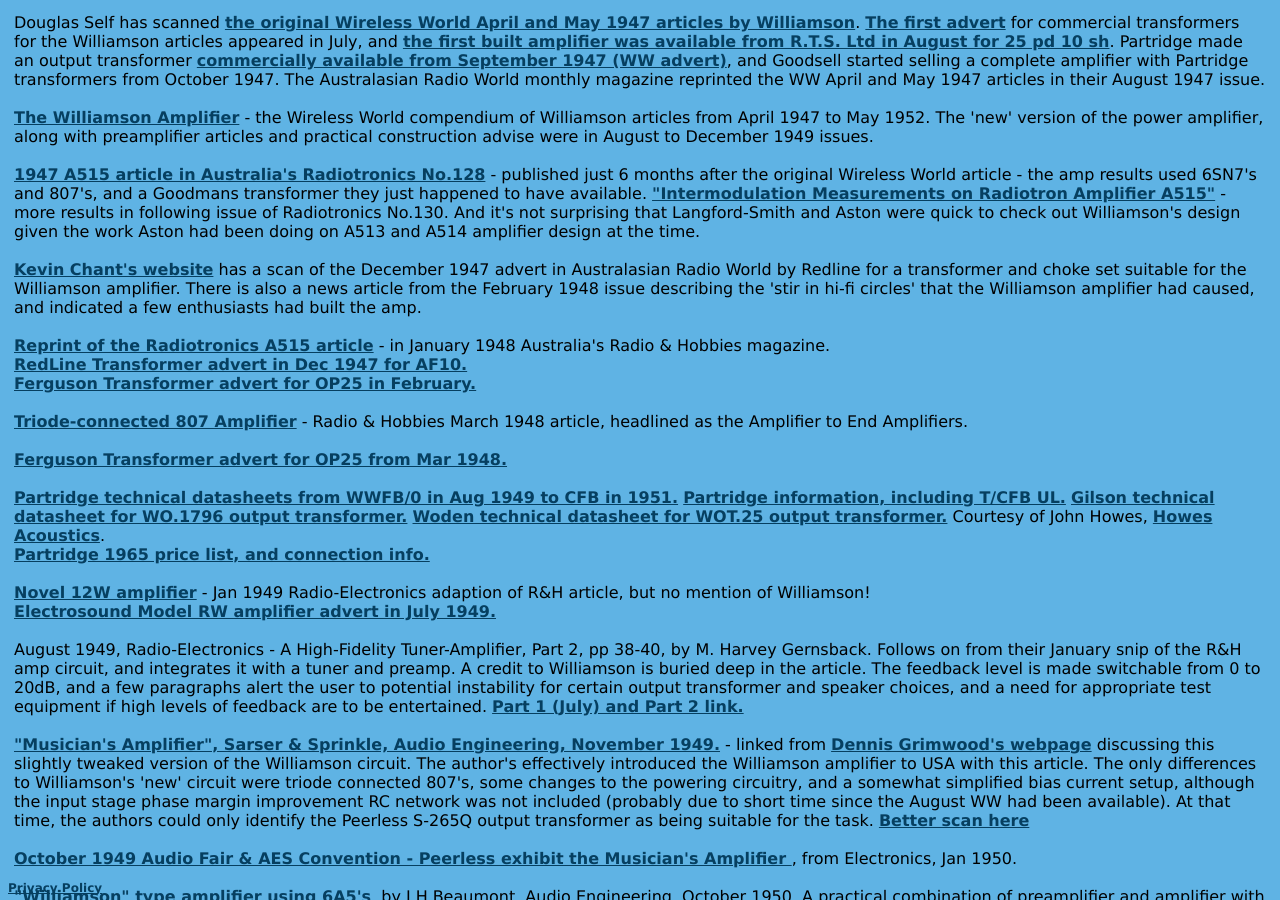
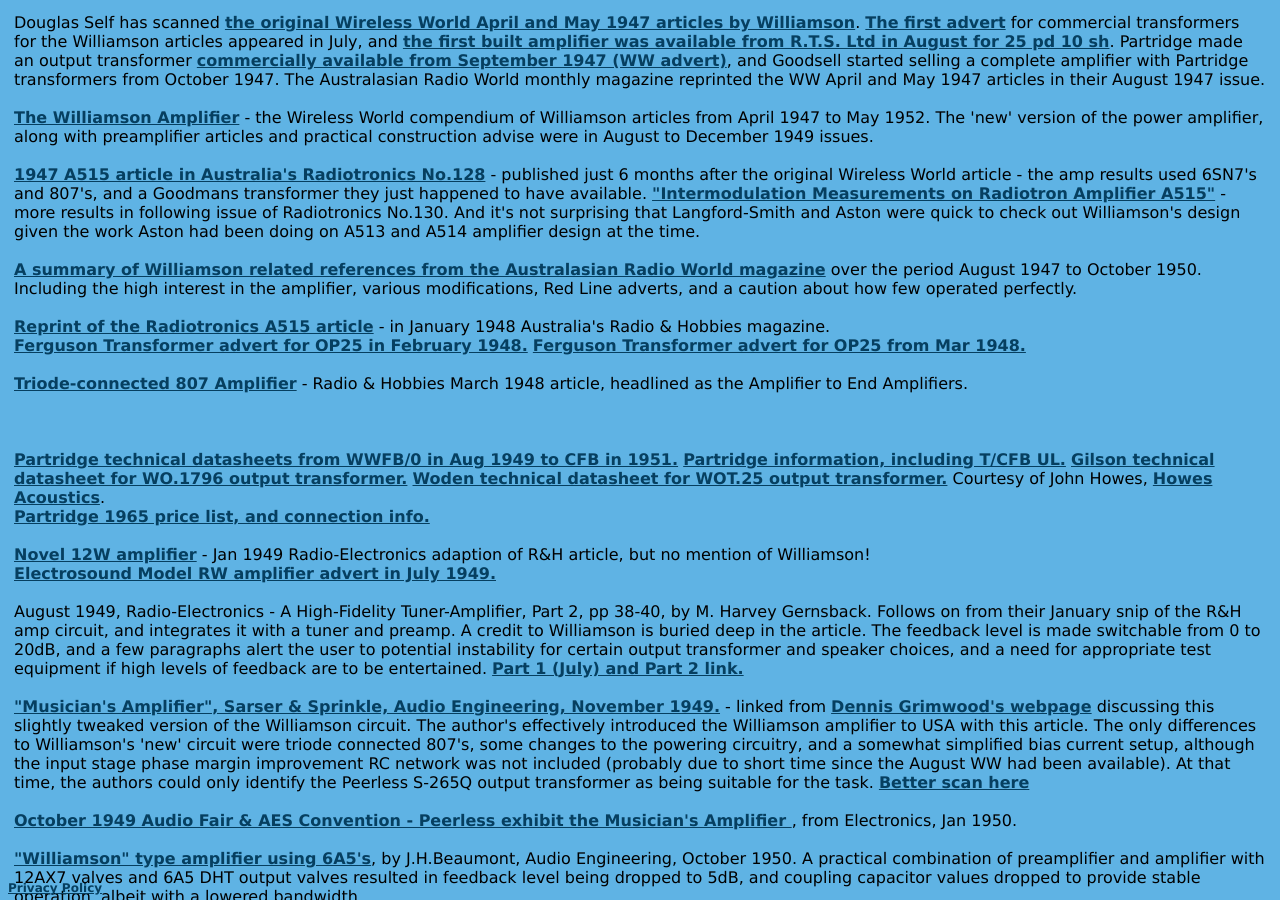
Before and after one commit to michael-robbins/michael-robbins.github.io, a Jekyll site: the page built from projects/Williamson.html, in a window 1280 px wide and 900 px high, scrolled down 1576 px. Built offline with Jekyll 4.4.1, drawn with Linux system fonts in a browser that asks for light colours; some of the changed text lies outside the part shown.

Commit message:
Update Williamson.html

```diff
--- a/projects/Williamson.html
+++ b/projects/Williamson.html
@@ -57,18 +57,16 @@
       <a href="/static/A515.pdf">1947 A515 article in Australia's Radiotronics No.128</a> - published just 6 months after the original Wireless World article - the amp results used 6SN7's and 807's, and a Goodmans transformer they just happened to have available.
       <a href="/static/intermodulation-A515.pdf">"Intermodulation Measurements on Radiotron Amplifier A515"</a> - more results in following issue of Radiotronics No.130. And it's not surprising that Langford-Smith and Aston were quick to check out Williamson's design given the work Aston had been doing on A513 and A514 amplifier design at the time.
       <br /><br />
-      <a href="http://www.kevinchant.com/williamson.html">Kevin Chant's website</a> has a scan of the December 1947 advert in Australasian Radio World by Redline for a transformer and choke set suitable for the Williamson amplifier.
-      There is also a news article from the February 1948 issue describing the 'stir in hi-fi circles' that the Williamson amplifier had caused, and indicated a few enthusiasts had built the amp.
+      <a href="/static/ARW%20summary.pdf">A summary of Williamson related references from the Australasian Radio World magazine</a> over the period August 1947 to October 1950.
+      <br />Including the high interest in the amplifier, various modifications, Red Line adverts, and a caution about how few operated perfectly.
       <br /><br />
       <a href="/static/A515 Amplifier January R&H 1948.pdf">Reprint of the Radiotronics A515 article</a> - in January 1948 Australia's Radio & Hobbies magazine.
       <br />
-      <a href="/static/RedlineDec1947.pdf"> RedLine Transformer advert in Dec 1947 for AF10.</a>
-      <br />
-      <a href="/static/FergusonFeb1948.pdf"> Ferguson Transformer advert for OP25 in February.</a>
+      <a href="/static/FergusonFeb1948.pdf"> Ferguson Transformer advert for OP25 in February 1948.</a> <a href="/static/FergusonMarch1948.pdf"> Ferguson Transformer advert for OP25 from Mar 1948.</a>
       <br /><br />
       <a href="/static/Williamson Amplifier R&H March 1948.pdf"> Triode-connected 807 Amplifier</a> - Radio & Hobbies March 1948 article, headlined as the Amplifier to End Amplifiers.
       <br /><br />
-      <a href="/static/FergusonMarch1948.pdf"> Ferguson Transformer advert for OP25 from Mar 1948.</a>
+
       <br /><br />
       <a href="/static/Partridge datasheets.pdf">Partridge technical datasheets from WWFB/0 in Aug 1949 to CFB in 1951.</a>
       <a href="/static/Partridge information.pdf">Partridge information, including T/CFB UL.</a>
@@ -273,6 +271,8 @@
       <br /><br />
  <a href="http:/static/Allan Organ type 90 amp.pdf">Details on the Type 90 amplifier</a> used in Allen Organ Co's Gyrophonic Projector from mid 1958. <br />90W amplifier with fixed bias KT88 in pentode mode.
       <br /><br />
+<a href="http:/static/Beacon%20Radio%201958%20Catalogue.pdf">Beacon Radio 1958 catalogue from NZ, including transformers and chokes for Williamson amplifier.</a>
+      <br /><br />
       <a href="/static/williamson_verstaerker.pdf">Improving the Williamson Amplifier</a> by T. Wright - Electronics World, June 1961 article.
       Wright revises the operating bias points of the input, PI and driver stages to improve the linearity of each stage to achieve lower IM distortion levels.
       Wright also identifies where increasing the bypass capacitance of particular stages can improve transient response.
```
Also changed, not shown: other parts of projects/Williamson.html (+1 -1 lines).
